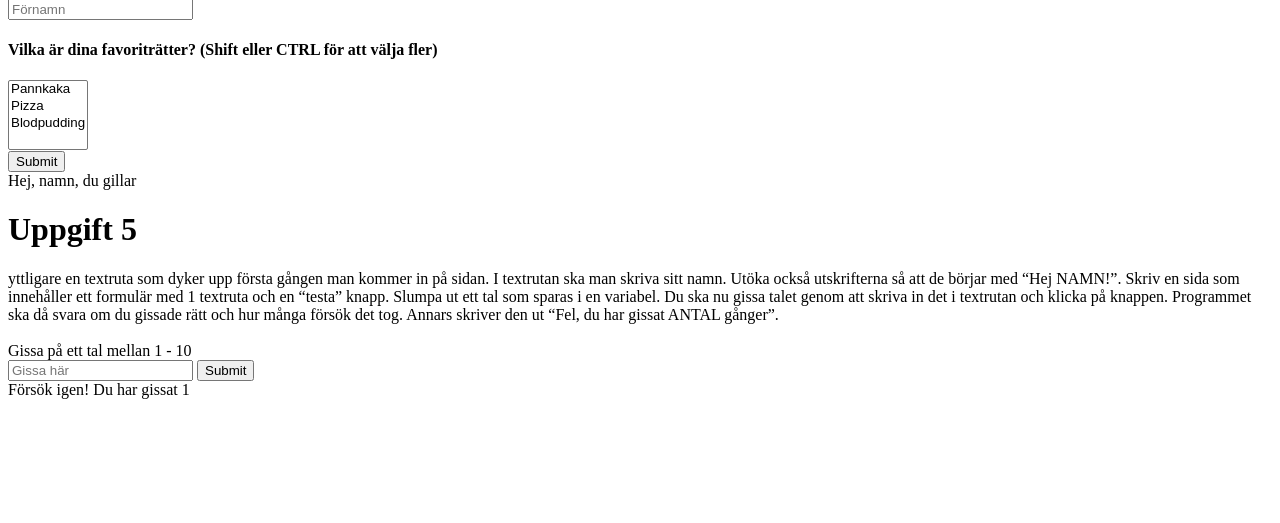
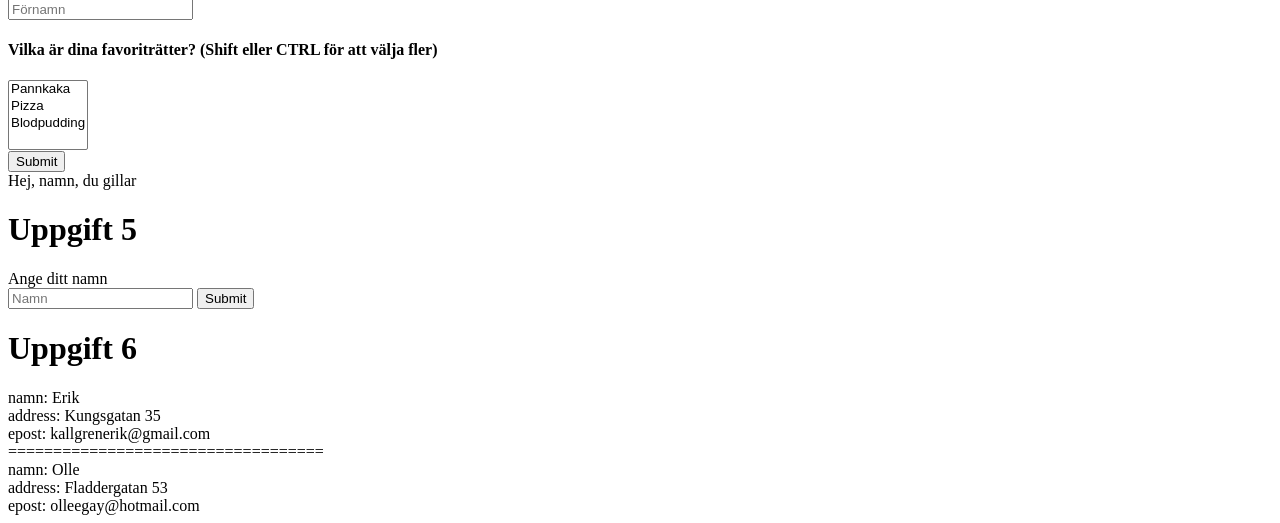
Before and after one commit to Bobluoae/wsp, a PHP site: page /exercises/repetition.php in a window 1280 px wide. Shown: the part 486-1009 px from the top of the page. Before the commit the page ends 885 px from the top, so only its background shows below. Run offline with PHP 8.4, Linux system fonts and the light colour scheme.

Commit message:
repetition uppgift 5+6

```diff
--- a/exercises.php
+++ b/exercises.php
@@ -31,7 +31,6 @@ include("incl/header.php");
          <li id="textstr"><a href="exercises/textstr.php" target="_blank">TextSträngar</a></li>
          <li id="cookies"><a href="exercises/cookies.php" target="_blank">Cookies</a></li>
          <li id="classes"><a href="exercises/classes/classes1.php" target="_blank">Klasser</a></li>
-         <li id="dice"><a href="exercises/dice_project/visual_dice.php" target="_blank">Tärningar</a></li>
          <li id="repetition"><a href="exercises/repetition.php" target="_blank">Repetition</a></li>
         </ul>
         </nav>
--- a/exercises/repetition.php
+++ b/exercises/repetition.php
@@ -96,46 +96,85 @@ echo "Detta är medelvärdet av random number från 1 - 10 beroende på hur mån
  ?>
 <h1>Uppgift 5</h1>
 
-yttligare en textruta som dyker upp första gången man kommer in på sidan.
-I textrutan ska man skriva sitt namn. Utöka också utskrifterna så att de börjar med “Hej NAMN!”.
+<?php
+if (!isset($_SESSION['name']) && isset($_POST['name'])) {
+    $_SESSION['name'] = $_POST['name'];
+} elseif (!isset($_SESSION['randomNumber'])) {
+    $_SESSION['messages'] = [];
+    $_SESSION['randomNumber'] = rand(1, 10);
+} else {
+    if (isset($_POST['guess'])) {
+        if ($_SESSION['randomNumber'] == $_POST['guess']) {
+            $_SESSION['messages'][] = "du gissade rätt på ".count($_SESSION['messages'])." försök. Svaret var: " . $_SESSION['randomNumber'];
+            session_destroy();
+        } else {
+            $_SESSION['messages'][] = $_POST['guess']." är fel.";
+        }
+    }
+}
 
-Skriv en sida som innehåller ett formulär med 1 textruta och en “testa” knapp.
-Slumpa ut ett tal som sparas i en variabel.
-Du ska nu gissa talet genom att skriva in det i textrutan och klicka på knappen.
-Programmet ska då svara om du gissade rätt och hur många försök det tog.
-Annars skriver den ut “Fel, du har gissat ANTAL gånger”.
-<br><br>
+?>
 
-<?php include "repetition/rep2.php" ?>
-<form method="POST">
-	<label>Gissa på ett tal mellan 1 - 10 <br></label>
-	<input type="number" name="n" placeholder="Gissa här" autocomplete="off">
-	<input type="submit" name="Testa">
-</form>
+<?php if (!isset($_SESSION['name'])) : ?>
+    <form method="POST">
+        <label>Ange ditt namn<br></label>
+        <input id="name" type="name" name="name" placeholder="Namn" autocomplete="off">
+        <input type="submit">
+    </form>
+<?php else : ?>
+    <form method="POST">
+        <label>Hej <?=$_SESSION['name']?>, Gissa på ett tal mellan 1 - 10 <br></label>
+        <input id="number" type="number" name="guess" placeholder="Gissa här" autocomplete="off">
+        <input type="submit">
+    </form>
+<?php endif ?>
+<script>
+    document.getElementById('number').focus();
+</script>
 <?php
-$ar = [1,2,3,4,5,6,7,8,9,10];
-
-$rn = array_rand($ar, 1);
-
-
-if (!isset($_SESSION["count"])) {
-	$_SESSION["count"] = 0;
-}
-if (!isset($_POST["n"])) {
-	$_POST["n"] = 0;
-}
-if ($rn == $_POST["n"]) {
-	echo "Du har gissat rätt! Svaret var: " . $rn . "! Du har gissat: ". $_SESSION["count"] . "gånger.";
-	$_SESSION["count"] = 0;
-
-} else if ($rn !== $_POST["n"]) {
-	$_SESSION["count"] = $_SESSION["count"] + 1;
-	echo "Försök igen! Du har gissat " . $_SESSION["count"];
+foreach ($_SESSION['messages'] as $message) {
+    echo $message . "<br>";
 }
 
 
  ?>
 
+<h1>Uppgift 6</h1>
+
+<?php
+
+class Person {
+
+	public $name = "";
+	private $adress = "";
+	private $email = "";
+
+
+	public function __construct ($namn="namn", $address="address", $epost="epost"){
+		$this->name = $namn;
+		$this->adress = $address;
+		$this->email = $epost;
+	}
+
+	public function getPerson(){
+		return "namn: ".$this->name . "<br> address: ". $this->adress ."<br> epost:  ". $this->email;
+	}
+	public function setPerson($namn, $address, $epost){
+		$this->name = $namn;
+		$this->adress = $address;
+		$this->email = $epost;
+	}
+}
+
+$person = new Person("Erik", "Kungsgatan 35", "kallgrenerik@gmail.com");
+
+echo $person->getPerson();
+
+$person->setPerson("Olle", "Fladdergatan 53", "olleegay@hotmail.com");
+
+echo "<br>===================================<br>" . $person->getPerson();
+
+ ?>
 
 </body>
 </html>
--- a/projects.php
+++ b/projects.php
@@ -24,7 +24,7 @@ include("incl/header.php");
         <ul id="exer">
          <li id="exempel1"><a href="projects/exempel1.php" target="_blank">Exempel1</a></li>
          <li id="exempel2"><a href="projects/exempel2.php" target="_blank">Exempel2</a></li>
-
+         <li id="dice"><a href="exercises/dice_project/visual_dice.php" target="_blank">Tärningar</a></li>
         </ul>
         </nav>
  </aside>
```
Also changed, not shown: 1 other file.
